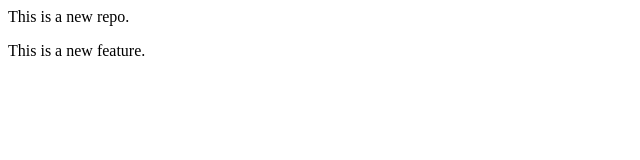
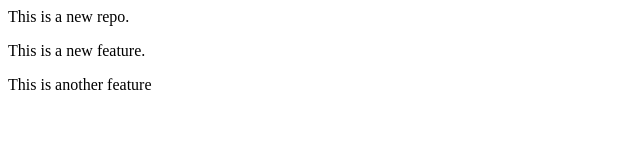
Before and after one commit to Chandrawanshi-Aniket/LocalRepo, a plain HTML site: page LocalRepo/index.html in a window 1280 px wide. Shown: the whole page, without its empty margins (0-640 px from the left). Drawn offline with Linux system fonts and the light colour scheme.

Commit message:
adding another feature in feature1

```diff
--- a/LocalRepo/index.html
+++ b/LocalRepo/index.html
@@ -1,2 +1,3 @@
 <p>This is a new repo.</p>
 <p>This is a new feature.</p>
+<p>This is another feature</p>
```
